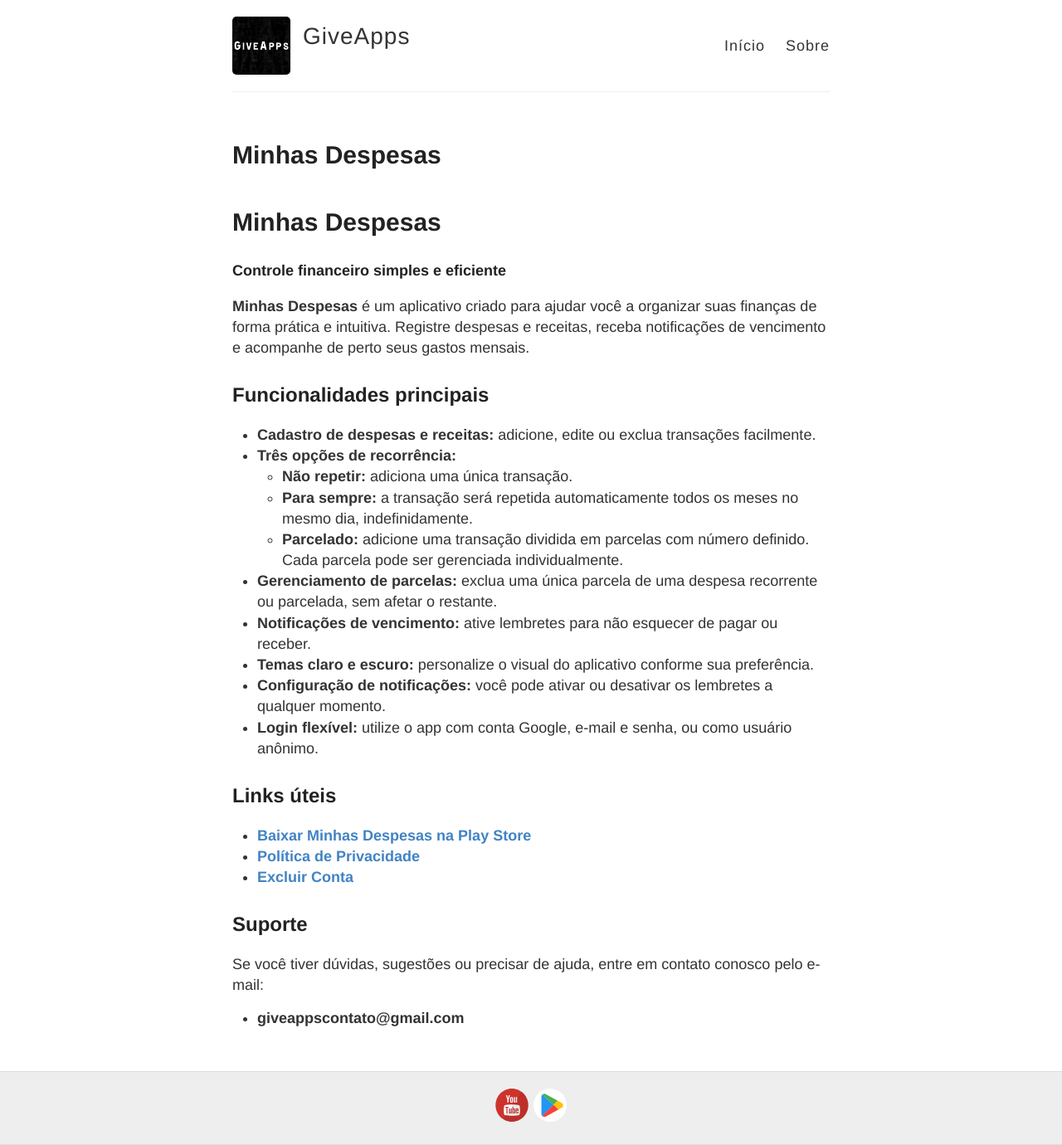
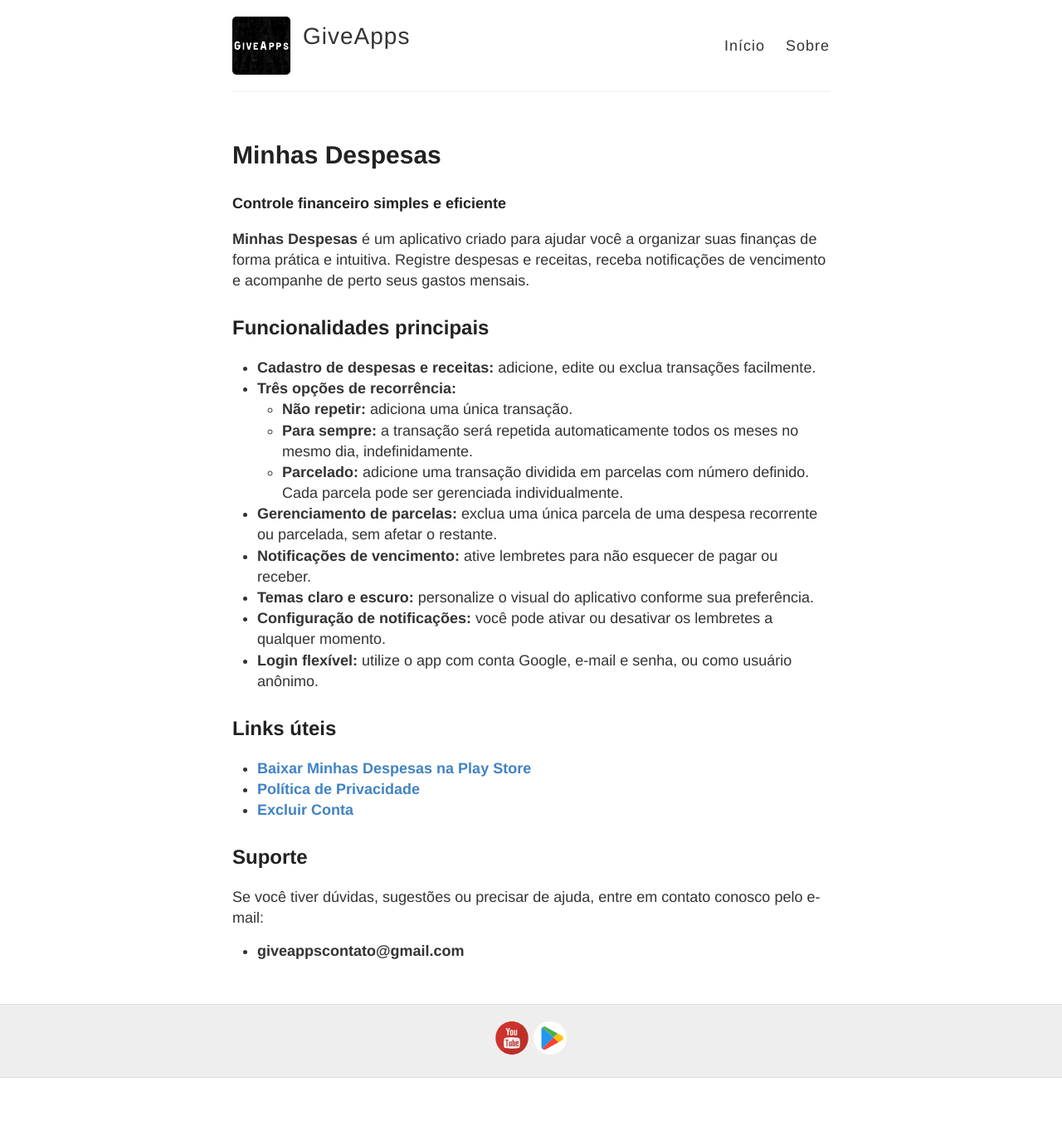
Before and after one commit to giveappsoficial/giveappsoficial.github.io, a Jekyll site: the page built from minhas-despesas/index.md, in a window 1280 px wide. Shown: the whole page at 83% size. Built offline with Jekyll 4.4.1, drawn with Linux system fonts in a browser that asks for light colours; after the commit the page ends 1299 px from its top, so only the background shows below that.

Commit message:
Update index.md

```diff
--- a/minhas-despesas/index.md
+++ b/minhas-despesas/index.md
@@ -3,8 +3,6 @@ layout: page
 title: Minhas Despesas
 permalink: minhas-despesas/
 ---
-
-<h1>Minhas Despesas</h1>
 
 <h5>Controle financeiro simples e eficiente</h5>
 
```
